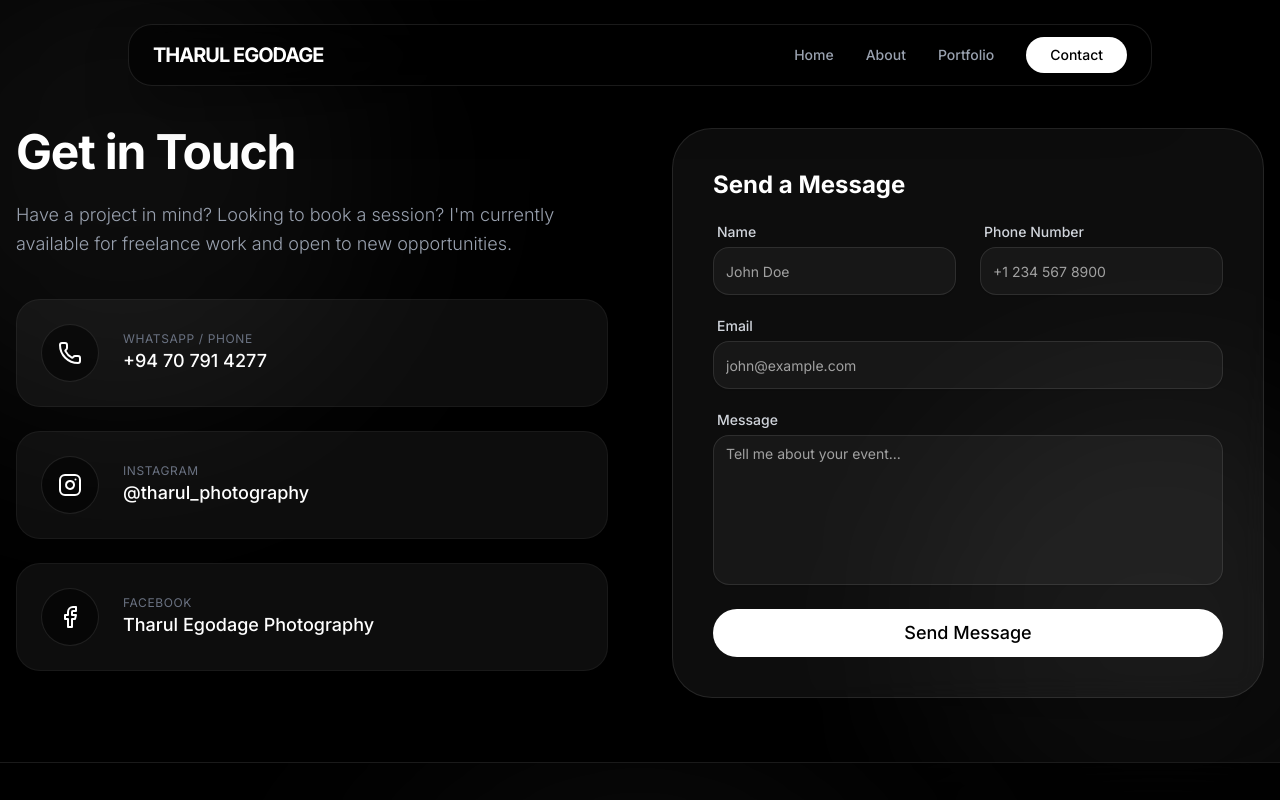
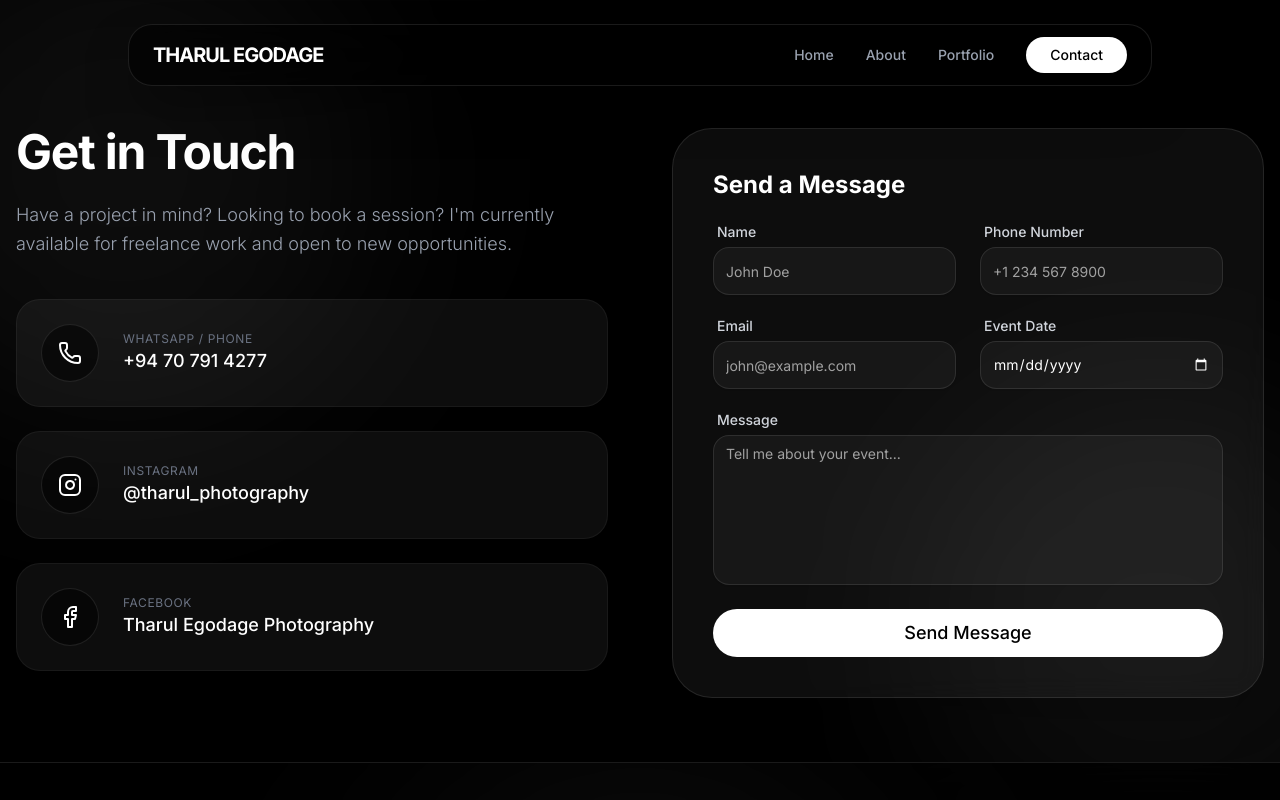
Before and after one commit to EdirithanthiriTharushaKawshalya/tharul-egodage, a Next.js app: page /contact in a window 1280 px wide. Shown: the top 800 px of the page. Built offline with nearby package versions, Linux system fonts and the light colour scheme; no server answers.

Commit message:
add: date picker

```diff
--- a/src/app/admin/page.tsx
+++ b/src/app/admin/page.tsx
@@ -2,16 +2,16 @@
 
 import { useEffect, useState } from "react";
 import { collection, addDoc, getDocs, deleteDoc, doc, query, orderBy } from "firebase/firestore";
-import { onAuthStateChanged, signOut } from "firebase/auth"; // Import Auth functions
-import { auth, db } from "@/lib/firebase"; // Import Auth instance
-import { useRouter } from "next/navigation"; // Import Router
+import { onAuthStateChanged, signOut } from "firebase/auth";
+import { auth, db } from "@/lib/firebase";
+import { useRouter } from "next/navigation";
 import { Button } from "@/components/ui/button";
 import { Input } from "@/components/ui/input";
 import { Textarea } from "@/components/ui/textarea";
 import { Card, CardContent, CardHeader, CardTitle, CardDescription } from "@/components/ui/card";
 import { Tabs, TabsContent, TabsList, TabsTrigger } from "@/components/ui/tabs";
 import { Label } from "@/components/ui/label";
-import { Trash2, Loader2, Mail, Calendar, Phone, LogOut } from "lucide-react";
+import { Trash2, Loader2, Mail, Calendar, Phone, LogOut, Clock } from "lucide-react";
 import Image from "next/image";
 
 interface PortfolioItem {
@@ -28,6 +28,7 @@ interface ContactMessage {
   name: string;
   email: string;
   phone?: string;
+  date?: string; // Added Date field to Interface
   message: string;
   createdAt: any;
 }
@@ -37,7 +38,7 @@ export default function AdminDashboard() {
   const [items, setItems] = useState<PortfolioItem[]>([]);
   const [messages, setMessages] = useState<ContactMessage[]>([]);
   const [uploading, setUploading] = useState(false);
-  const router = useRouter(); // Initialize router
+  const router = useRouter();
 
   const [formData, setFormData] = useState({
     title: "",
@@ -49,13 +50,10 @@ export default function AdminDashboard() {
 
   // --- AUTH & DATA FETCHING ---
   useEffect(() => {
-    // Check if user is logged in
     const unsubscribe = onAuthStateChanged(auth, (user) => {
       if (!user) {
-        // Not logged in? Redirect to Login
         router.push("/login");
       } else {
-        // Logged in? Fetch data
         Promise.all([fetchItems(), fetchMessages()]).then(() => setLoading(false));
       }
     });
@@ -146,7 +144,6 @@ export default function AdminDashboard() {
     <div className="container max-w-5xl mx-auto px-4 pt-24 md:pt-32 pb-16">
       <div className="flex justify-between items-center mb-8">
         <h1 className="text-2xl md:text-3xl font-bold text-white">Dashboard</h1>
-        {/* Logout Button */}
         <Button variant="destructive" size="sm" onClick={handleLogout} className="rounded-full h-9 px-4">
            <LogOut className="h-4 w-4 mr-2" /> Logout
         </Button>
@@ -180,20 +177,27 @@ export default function AdminDashboard() {
                       <div className="flex justify-between items-start">
                         <CardTitle className="text-white text-lg truncate pr-2">{msg.name}</CardTitle>
                          <p className="text-[10px] text-gray-500 flex items-center gap-1 whitespace-nowrap">
-                          <Calendar className="h-3 w-3" />
+                          <Clock className="h-3 w-3" />
                           {formatDate(msg.createdAt)}
                         </p>
                       </div>
 
-                      <div className="flex flex-wrap gap-3 mt-1">
-                        <CardDescription className="text-gray-400 flex items-center gap-2 text-sm">
+                      <div className="flex flex-wrap gap-3 mt-2">
+                        <CardDescription className="text-gray-400 flex items-center gap-2 text-sm bg-white/5 px-3 py-1 rounded-full border border-white/5">
                           <Mail className="h-3 w-3" /> <span className="truncate">{msg.email}</span>
                         </CardDescription>
 
                         {msg.phone && (
-                          <CardDescription className="text-gray-400 flex items-center gap-2 text-sm border-l border-white/10 pl-3">
+                          <CardDescription className="text-gray-400 flex items-center gap-2 text-sm bg-white/5 px-3 py-1 rounded-full border border-white/5">
                             <Phone className="h-3 w-3" /> <span>{msg.phone}</span>
                           </CardDescription>
+                        )}
+
+                        {/* Display Requested Event Date */}
+                        {msg.date && (
+                           <CardDescription className="text-green-400 flex items-center gap-2 text-sm bg-green-500/10 px-3 py-1 rounded-full border border-green-500/20 font-medium">
+                             <Calendar className="h-3 w-3" /> <span>Event: {msg.date}</span>
+                           </CardDescription>
                         )}
                       </div>
 
--- a/src/components/ContactForm.tsx
+++ b/src/components/ContactForm.tsx
@@ -22,7 +22,8 @@ export default function ContactForm() {
     const data = {
       name: formData.get("name"),
       email: formData.get("email"),
-      phone: formData.get("phone"), // Added Phone Number
+      phone: formData.get("phone"),
+      date: formData.get("date"), // Added Event Date
       message: formData.get("message"),
       createdAt: new Date().toISOString(),
     };
@@ -66,6 +67,7 @@ export default function ContactForm() {
         </div>
       </div>
 
+      <div className="grid grid-cols-1 md:grid-cols-2 gap-6">
         <div className="space-y-2">
           <Label htmlFor="email" className="text-gray-300 ml-1">Email</Label>
           <Input
@@ -76,6 +78,19 @@ export default function ContactForm() {
             placeholder="john@example.com"
             className="bg-black/30 border-white/10 text-white focus:border-white/30 focus:bg-black/50 h-12 rounded-2xl transition-all"
           />
+        </div>
+
+        <div className="space-y-2">
+          <Label htmlFor="date" className="text-gray-300 ml-1">Event Date</Label>
+          <Input
+            id="date"
+            name="date"
+            type="date"
+            required
+            className="bg-black/30 border-white/10 text-white focus:border-white/30 focus:bg-black/50 h-12 rounded-2xl transition-all"
+            style={{ colorScheme: "dark" }} // Ensures the calendar icon is white
+          />
+        </div>
       </div>
 
       <div className="space-y-2">
```
Lines whose indentation alone changed are shown as unchanged.
